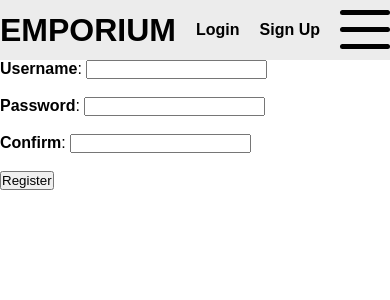
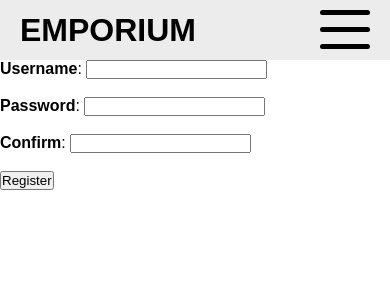
Before and after one commit to ErikEverton/e-commerce, a Django app: page /signup/ in a window 390 px wide. Shown: the top 300 px of the page. Run offline with Django 5.2, Linux system fonts and the light colour scheme.

Commit message:
hamburguer open and close logic added

```diff
--- /dev/null
+++ b/ecommerce_website/ecommerce/static/ecommerce/script.js
@@ -0,0 +1,9 @@
+const menu = document.querySelector(".hamburguer")
+
+menu.addEventListener("click", () => {
+    if (menu.classList.contains("open")) {
+        menu.classList.remove("open");
+    } else {
+        menu.classList.add("open");
+    }
+});
--- a/ecommerce_website/ecommerce/static/ecommerce/style.css
+++ b/ecommerce_website/ecommerce/static/ecommerce/style.css
@@ -22,6 +22,7 @@ header div {
     justify-content: space-between;
     align-items: center;
     height: 100%;
+    padding: 0 20px;
 }
 
 header div a {
@@ -87,3 +88,17 @@ header div nav ul li a {
     top: 18px;
     transform: rotate(45deg);
 }
+
+.hamburguer {
+    display: none;
+}
+
+@media screen and (max-width: 768px) {
+    .hamburguer {
+        display: block;
+    }
+
+    header div nav {
+        display: none;
+    }
+}
--- a/ecommerce_website/ecommerce/templates/ecommerce/base.html
+++ b/ecommerce_website/ecommerce/templates/ecommerce/base.html
@@ -6,6 +6,7 @@
     <title>{% block title %} {% endblock %}</title>
     {% load static %}
     <link rel="stylesheet" href="{% static 'ecommerce/style.css' %}">
+    <script src="{% static 'ecommerce/script.js' %}" defer></script>
 </head>
 <body>
     <header>
```
